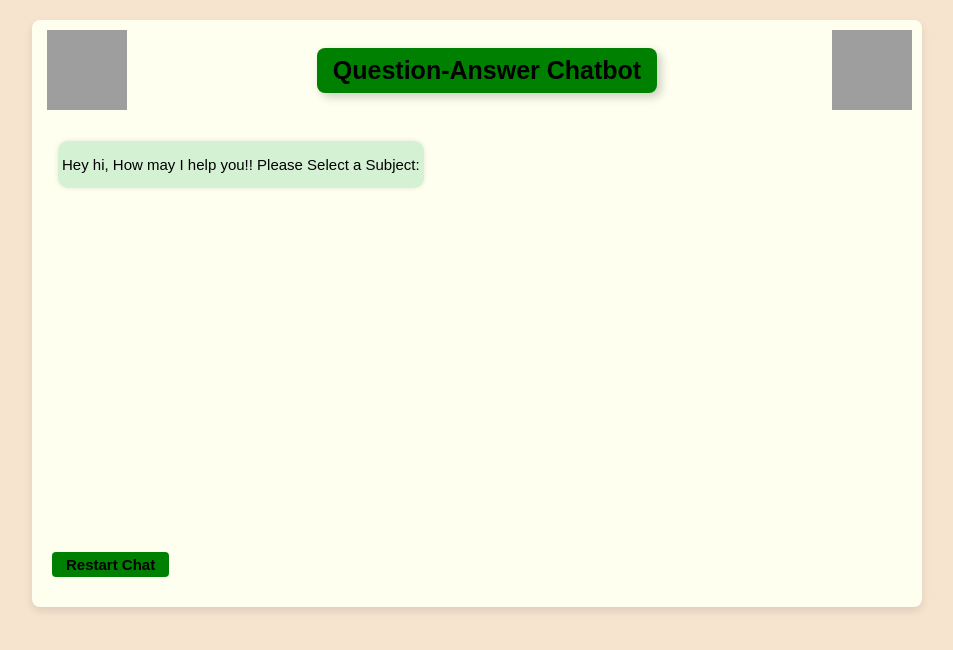
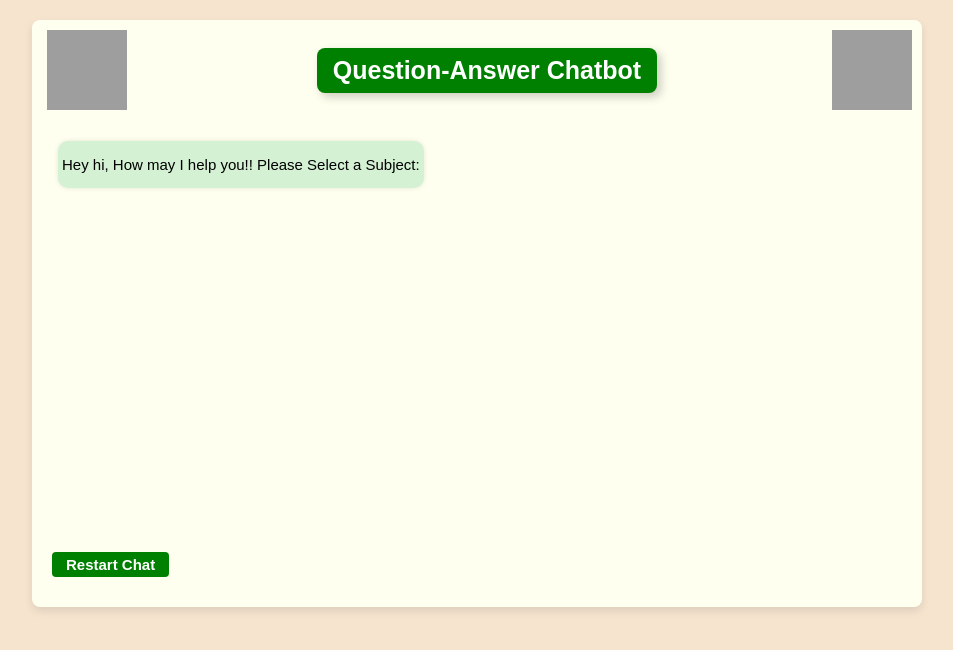
Before and after one commit to Nandan1041996/Static_Chatbot, a Flask app: page / in a window 1280 px wide. Shown: the top 650 px of the page, without its empty margins (163-1116 px from the left). Run offline with Flask 3, Linux system fonts and the light colour scheme; parts of the project's set-up code (start-up, migrations or seed data) failed here and were passed over; grey boxes are pictures that could not be loaded.

Commit message:
Update style.css

```diff
--- a/static/style.css
+++ b/static/style.css
@@ -144,7 +144,7 @@
 /* Custom Buttons */
 button {
     background: green;
-    color: black;
+    color: white;
     border: none;
     padding: 8px 12px;
     border-radius: 4px;
@@ -210,7 +210,7 @@
 /* Chat Header Styling */
 .chat-header {
     /* color: white; */
-    color: black;
+    color: white;
     background: green;
     font-size: 25px;
     font-weight: bold;
@@ -278,7 +278,7 @@
 
 .option-button {
     background-color: #4CAF50;
-    color: black;
+    color: white;
     padding: 8px 12px;
     border: none;
     border-radius: 5px;
@@ -305,7 +305,7 @@
 /* Style for the Back Button */
 .back-button {
     background-color: green; /* Background color */
-    color: black; /* Text color */
+    color: white; /* Text color */
     font-size: 15px; /* Font size */
     font-weight: bold; /* Bold text */
     border: none; /* Remove border */
@@ -325,7 +325,7 @@
 /* Style for the Restart Button */
 .restart-button {
     background-color: green; /* Background color */
-    color: black; /* Text color */
+    color: white; /* Text color */
     font-size: 15px; /* Font size */
     font-weight: bold; /* Bold text */
     border: none; /* Remove border */
```
